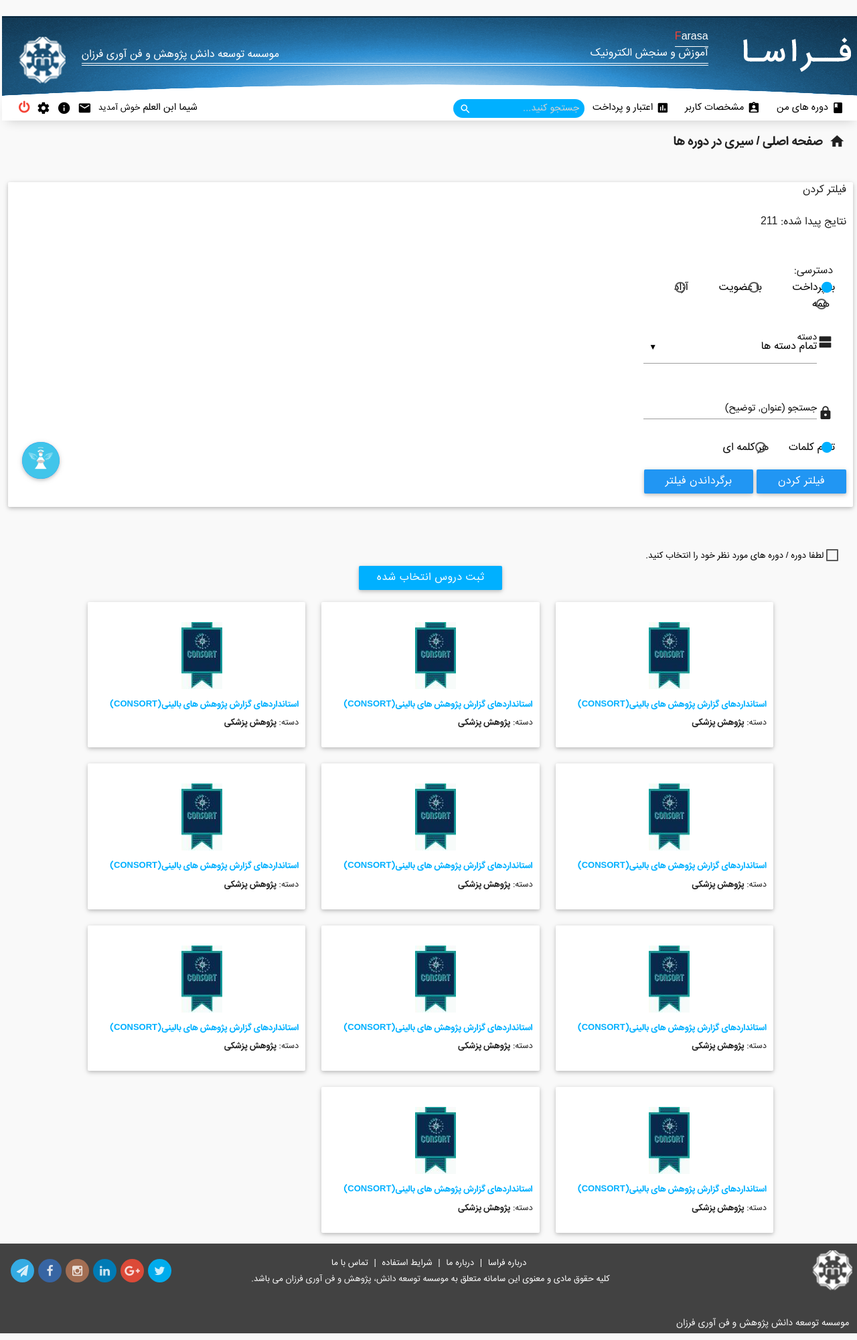
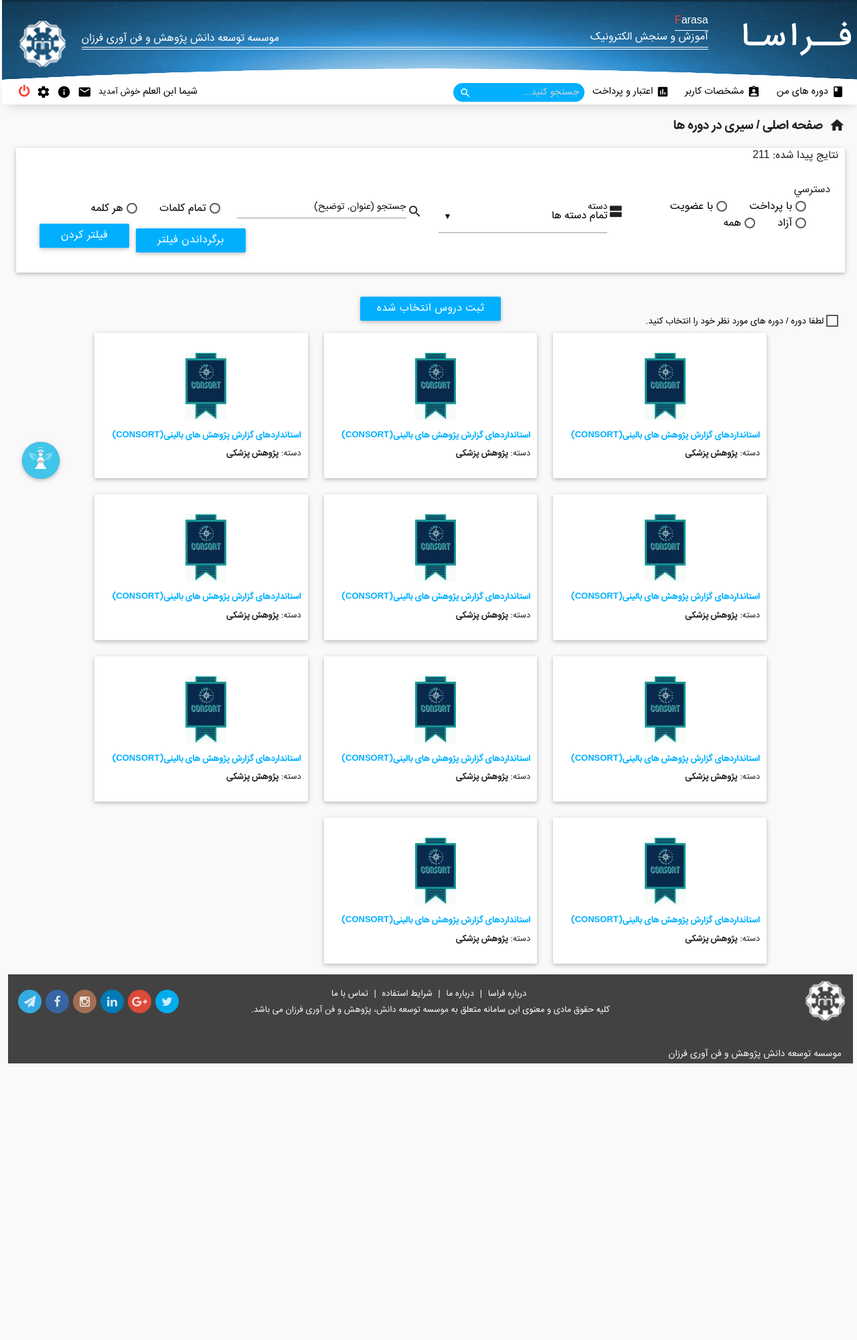
Before and after one commit to zahrasha/farasa, a PHP site: page /seiry-d.php in a window 1280 px wide. Shown: the whole page at 67% size. After the commit the page ends 1588 px from the top, so only its background shows below. Run offline with PHP 8.4, Linux system fonts and the light colour scheme.

Commit message:
change card (seiry-d)

```diff
--- a/seiry-d.php
+++ b/seiry-d.php
@@ -1,70 +1,4 @@
 <?php include 'head.php'; ?>
-<style>
-
-
-.radio-button{
-    padding-top: 25px !important;
-    padding-right: 15px ;
-
-}
-
-.radio { display:inline;
-  margin: 0.5rem;}
-  input[type="radio"] {
-    position: absolute;
-    opacity: 0;}
-    + .radio-label {}
-
-      &:before {
-        content: '';
-        background: $color1;
-        border-radius: 100%;
-        border: 1px solid darken($color1, 25%);
-        display: inline-block;
-        width: 1.4em;
-        height: 1.4em;
-        position: relative;
-        top: -0.2em;
-        margin-right: 1em;
-        vertical-align: top;
-        cursor: pointer;
-        text-align: center;
-        transition: all 250ms ease;
-      }
-    }
-    &:checked {}
-      + .radio-label {}
-        &:before {
-          background-color: $color2;
-          box-shadow: inset 0 0 0 4px $color1;
-        }
-      }
-    }
-    &:focus {}
-      + .radio-label {}
-        &:before {
-          outline: none;
-          border-color: $color2;
-        }
-      }
-    }
-    &:disabled {}
-        &:before {
-          box-shadow: inset 0 0 0 4px $color1;
-          border-color: darken($color1, 25%);
-          background: darken($color1, 25%);
-        }
-      }
-    }
-    + .radio-label {
-          margin-right: 0;
-        }
-      }
-    }
-  }
-}
-
-</style>
 </head>
 <body>
 <?php include 'header.php'; ?>
@@ -76,43 +10,34 @@
                 <h5 class="breadcrumbs-title "><i class="mdi-action-home"></i> صفحه اصلی / سیری در دوره ها
                 </h5>
             </div>
+             <div class="row">
+        <div class="col l12 m12 s12">
+            <div class="col s12 right">
+                <div class=" card z-depth-1 card-content white">
+                <span>نتايج پيدا شده: 211</span>
+                    <form action="#">
+                        <div class="input-field ">
+                        <div class="col s12 m6 l3 right">
+                        <span>دسترسي</span><br>
+                        <input type="radio" name="tick" id="tick2">
+                            <label for="tick2" class="checkbox-text black-text" style="font-size: 12pt">
+                              <span>با پرداخت</span>
+                            </label>
+                            <input type="radio" name="tick" id="tick3">
+                            <label for="tick3" class="checkbox-text black-text" style="font-size: 12pt">
+                              <span>با عضويت</span>
+                            </label>
+                            <input type="radio" name="tick" id="tick4">
+                            <label for="tick4" class="checkbox-text black-text" style="font-size: 12pt">
+                              <span>آزاد</span>
+                            </label>
+                            <input type="radio" name="tick" id="tick5">
+                            <label for="tick5" class="checkbox-text black-text" style="font-size: 12pt">
+                              <span>همه</span>
+                            </label>
 
-
-            <div class="row ">
-            <div class="col s12 right input-field myradio">
-                <div class=" card z-depth-1 card-content white">
-                <span>  فیلتر کردن </span>
-                <br><br>
-
-                  <span > نتايج پيدا شده: 211 </span>
-                  <br><br>
-
-                    <form action="#">   <form action="#">
-                    <div class="clear"></div>
-                  <div class="radio-button  col s12 m6 l3  right">
-                  <div class="radio">
-                  <span>دسترسی:</span>
-                  <br>
-                  <input id="radio-1" name="radio" type="radio" checked>
-                  <label for="radio-1" class="radio-label">با پرداخت</label>
-                  </div>
-
-                  <div class="radio">
-                  <input id="radio-2" name="radio" type="radio">
-                  <label  for="radio-2" class="radio-label">با عضويت</label>
-                  </div>
-
-                  <div class="radio">
-                  <input id="radio-3" name="radio" type="radio" >
-                  <label for="radio-3" class="radio-label">آزاد</label>
-                  </div>
-                  <div class="radio">
-                  <input id="radio-4" name="radio" type="radio" >
-                  <label for="radio-4" class="radio-label">همه</label>
                         </div>
                         </div>
-                        </form>
-                        <div class="clear"></div>
                         <div class="col s12 m6 l3 right">
                         <div class="input-field ">
                                 <i class="mdi-action-view-agenda prefix"></i>
@@ -124,37 +49,44 @@
                                  </select> <br>
                                  <label >دسته</label>
                                  </div>
-
                               </div>
-
-                        <div class="clear"></div>
                           <div class="col s12 m6 l3 right">
-                            <div class="input-field ">
-                                <i class="mdi-action-lock prefix"></i>
-                                <input id="code" type="text">
-                                <label for="code" class="">جستجو (عنوان, توضيح)</label>
+                          <div class="input-field">
+                            <i class="mdi-action-search prefix"></i>
+                                  <input id="gymname" type="text" class="validate">
+                                  <label for="gymname" class="">جستجو (عنوان, توضيح)</label>
                                </div>
                         </div>
-                        <div class="clear"></div>
-                  <div class="radio-button  col s12 m6 l3  right">
-                  <input id="radio-5" name="radio" type="radio" checked>
-                  <label for="radio-5" class="radio-label">تمام کلمات</label>
-                  <input id="radio-6" name="radio" type="radio">
-                  <label  for="radio-6" class="radio-label">هر کلمه ای</label>
+                        <div class="col s12 m6 l3 right">
+                        <div class="input-field right myradio">
+                                <input type="radio" name="tick1" id="all">
+                                <label for="all" class="checkbox-text black-text" style="font-size: 12pt">
+                                <span>تمام کلمات</span>
+                                </label>
+                                <input type="radio" name="tick1" id="words">
+                                <label for="words" class="checkbox-text black-text" style="font-size: 12pt">
+                                <span>هر کلمه</span>
+                                </label>
                                 </div>
-                  <div class="clear"></div>
-                  <div class="clear margin-bottom-10"></div>
-                  <div class="clear margin-bottom-10"></div>
-                  <div class="conteiner">
-                  <button class="btn blue"><a class=" white-text" href=""> فيلتر کردن </a></button>
-                  <button class="btn blue"><a class=" white-text" href=""> برگرداندن فیلتر </a></button>
                                 </div>
+                        <button class="btn waves-effect waves-light create-btn z-depth-1 light-blue accent-3 left submit-form"
+                                type="button">فیلتر کردن
+                        </button>
+                        <button class="btn waves-effect waves-light create-btn z-depth-1 light-blue accent-3 left submit-form"
+                                type="button">برگرداندن فیلتر
+                        </button>
+
                     </form>
                     <div class="clear margin-bottom-10"></div>
                 </div>
+
+
+
+
                 </div>
                 </div>
-
+                </div>
+                </div>
             <div class="input-field col s12 m12 l12 right mycheckbox">
                   <input type="checkbox" id="barber">
                   <label for="barber" class="checkbox-text margin-bottom-0">لطفا دوره / دوره های مورد نظر خود را انتخاب کنید.  </label>
```
Also changed, not shown: components.php (+9 -4 lines). Lines whose indentation alone changed are shown as unchanged.
